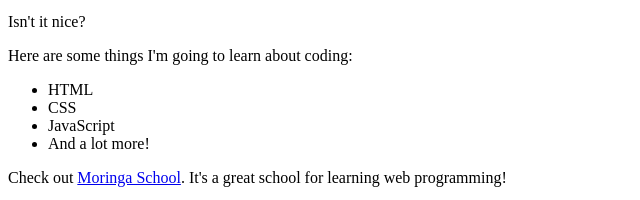
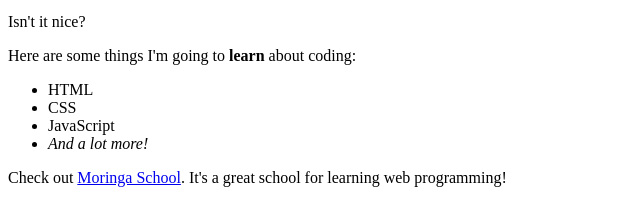
Before and after one commit to nevooronni/my-first-webpage, a plain HTML site: page my-first-webpage.html in a window 1280 px wide. Shown: the part 148-348 px from the top of the page, 0-640 px from the left. Drawn offline with Linux system fonts and the light colour scheme.

Commit message:
added <stong> amd <em> tags

```diff
--- a/my-first-webpage.html
+++ b/my-first-webpage.html
@@ -11,12 +11,12 @@
     <p>This is my <strong>first web page</strong>!</p>
     <p>Isn't it nice?</p>
 
-    <p>Here are some things I'm going to learn about coding:</p>
+    <p>Here are some things I'm going to <strong>learn</strong> about coding:</p>
     <ul>
       <li>HTML</li>
       <li>CSS</li>
       <li>JavaScript</li>
-      <li>And a lot more!</li>
+      <li><em>And a lot more!</em></li>
     </ul>
     <p>Check out <a href="http://www.moringaschool.com/">Moringa School</a>. It's a great school for learning web programming!</p>
     <p>Here is a link to my <a href="favorite-things.html">favorite things</a>.</p>
```
